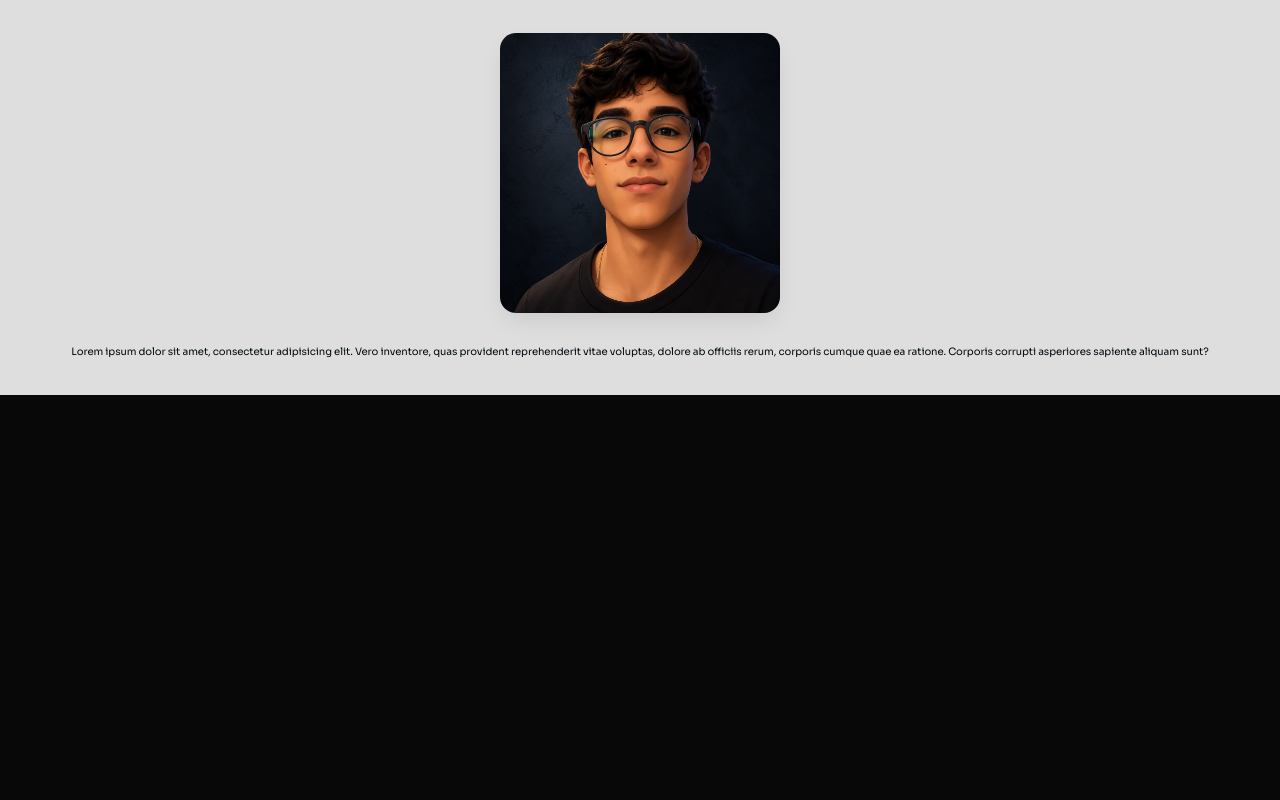
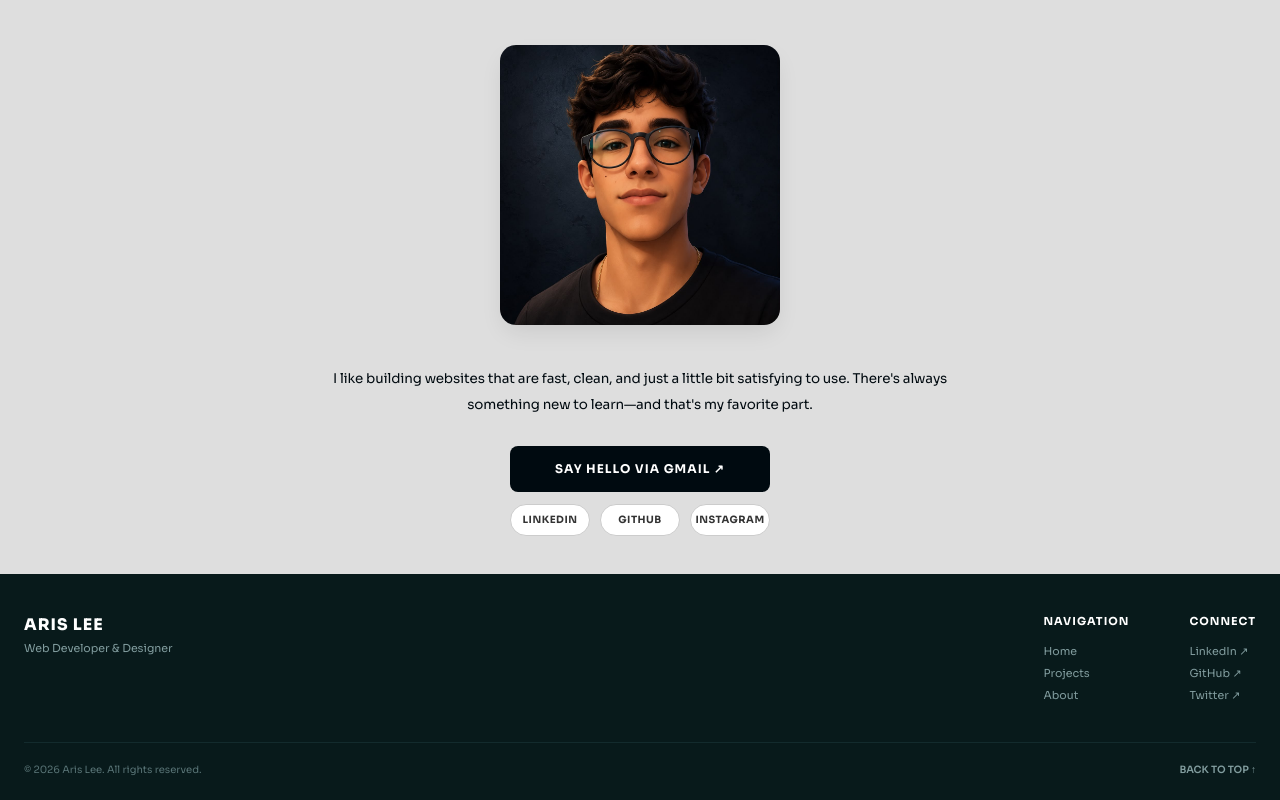
Before and after one commit to abraaogg/portfolio, a React (Vite) app: page / in a window 1280 px wide. Shown: the part 1965-2765 px from the top of the page. Before the commit the page ends 2360 px from the top, so only its background shows below. Built offline with nearby package versions, Linux system fonts and the light colour scheme.

Commit message:
portfolio

```diff
--- a/src/App.jsx
+++ b/src/App.jsx
@@ -5,6 +5,7 @@ import Home from "./components/Home";
 import Projects from "./components/Projects";
 import Skills from "./components/Skills";
 import About from "./components/About";
+import Footer from "./components/Footer";
 
 function App() {
   const [count, setCount] = useState(0);
@@ -15,6 +16,7 @@ function App() {
   <Projects/>
   <Skills/>
   <About/>
+  <Footer/>
   </>;
 }
 
--- a/src/components/About.jsx
+++ b/src/components/About.jsx
@@ -1,17 +1,55 @@
-import React from 'react'
+import React from "react";
 import "../styles/about.css";
-import profileImg from '../imgs/profile.jpeg';
+import profileImg from "../imgs/profile.jpeg";
 
 function About() {
   return (
-    <div className='about'>
-      <div className='about-container'>
+    <div className="about">
+      <div className="about-container">
         <h2>ABOUT ARIS</h2>
-        <img src={profileImg} alt='Profile Picture' />
-        <p>Lorem ipsum dolor sit amet, consectetur adipisicing elit. Vero inventore, quas provident reprehenderit vitae voluptas, dolore ab officiis rerum, corporis cumque quae ea ratione. Corporis corrupti asperiores sapiente aliquam sunt?</p>
+        <img src={profileImg} alt="Profile Picture" />
+        <p>
+          I like building websites that are fast, clean, and just a little bit
+          satisfying to use. There's always something new to learn—and that's my
+          favorite part.
+        </p>
+        <a
+          href="https://mail.google.com/mail/?view=cm&fs=1&to=abraaogrigoriog@gmail.com"
+          target="_blank"
+          rel="noopener noreferrer"
+          class="gmail-btn"
+        >
+          SAY HELLO VIA GMAIL ↗
+        </a>
+        <div className="social-pills">
+          <a
+            href="https://linkedin.com/in/yourprofile"
+            target="_blank"
+            class="social-pill"
+            id="linkedin"
+          >
+            LINKEDIN
+          </a>
+          <a
+            href="https://github.com/yourusername"
+            target="_blank"
+            class="social-pill"
+            id="github"
+          >
+            GITHUB
+          </a>
+          <a
+            href="https://x.com/yourusername"
+            target="_blank"
+            class="social-pill"
+            id="instagram"
+          >
+            INSTAGRAM
+          </a>
+        </div>
       </div>
     </div>
-  )
+  );
 }
 
-export default About
+export default About;
--- /dev/null
+++ b/src/components/Footer.jsx
@@ -0,0 +1,49 @@
+import React from 'react';
+import '../styles/footer.css';
+
+const Footer = () => {
+  const scrollToTop = () => {
+    window.scrollTo({
+      top: 0,
+      behavior: 'smooth',
+    });
+  };
+
+  return (
+    <footer className="footer">
+      <div className="footer-content">
+        {/* Brand Info */}
+        <div className="footer-brand">
+          <h3>ARIS LEE</h3>
+          <p>Web Developer & Designer</p>
+        </div>
+
+        {/* Links Section */}
+        <div className="footer-links">
+          <div className="footer-col">
+            <h4>NAVIGATION</h4>
+            <a href="#home">Home</a>
+            <a href="#projects">Projects</a>
+            <a href="#about">About</a>
+          </div>
+
+          <div className="footer-col">
+            <h4>CONNECT</h4>
+            <a href="https://linkedin.com" target="_blank" rel="noopener noreferrer">LinkedIn ↗</a>
+            <a href="https://github.com" target="_blank" rel="noopener noreferrer">GitHub ↗</a>
+            <a href="https://x.com" target="_blank" rel="noopener noreferrer">Twitter ↗</a>
+          </div>
+        </div>
+      </div>
+
+      <div className="footer-bottom">
+        <p>© {new Date().getFullYear()} Aris Lee. All rights reserved.</p>
+        <button onClick={scrollToTop} className="back-to-top">
+          BACK TO TOP ↑
+        </button>
+      </div>
+    </footer>
+  );
+};
+
+export default Footer;
--- a/src/components/Header.jsx
+++ b/src/components/Header.jsx
@@ -7,7 +7,6 @@ function Header() {
     { name: "HOME", id: "home" },
     { name: "PROJECTS", id: "projects" },
     { name: "ABOUT", id: "about" },
-    { name: "CONTACT", id: "contact" },
   ];
 
   const [menuOpen, setMenuOpen] = useState(false);
--- a/src/styles/about.css
+++ b/src/styles/about.css
@@ -9,6 +9,7 @@
   justify-content: center;
   align-items: center;
   flex-direction: column;
+  gap: 12px;
 }
 
 .about-container h2 {
@@ -38,7 +39,74 @@
   /* Layout & Spacing */
   margin: 1.5rem auto; /* Centers the block and adds vertical spacing */
   text-align: center; /* Align center (or change to 'left' for standard alignment) */
+  width: 100%;
+  max-width: 650px;
 
   /* Fine-tuning */
   letter-spacing: -0.01em; /* Slightly tighter tracking for a modern feel */
 }
+
+/* Primary Gmail Button */
+.gmail-btn {
+  display: inline-flex;
+  align-items: center;
+  justify-content: center;
+  width: 260px;
+  height: 46px;
+  background-color: var(--subtitle-color);
+  color: #ffffff;
+  font-size: 12px;
+  font-weight: 700;
+  letter-spacing: 1px;
+  text-decoration: none;
+  border-radius: 8px;
+  box-sizing: border-box;
+  transition: all 0.2s ease-in-out;
+}
+
+.gmail-btn:hover {
+  background-color: #112d2f;
+  transform: translateY(-2px);
+  box-shadow: 0 4px 12px rgba(8, 26, 27, 0.2);
+}
+
+/* Social Pills Wrapper */
+.social-pills {
+  display: flex;
+  align-items: center;
+  justify-content: center;
+  gap: 10px;
+}
+
+/* Individual Social Pill Links */
+.social-pill {
+  display: inline-flex;
+  align-items: center;
+  justify-content: center;
+  width: 80px;
+  height: 32px;
+  background-color: #ffffff;
+  color: #333333;
+  border: 1px solid #cccccc;
+  border-radius: 16px;
+  font-size: 10px;
+  font-weight: 700;
+  letter-spacing: 0.5px;
+  text-decoration: none;
+  box-sizing: border-box;
+  transition: all 0.2s ease-in-out;
+  margin-bottom: 2rem;
+}
+
+.social-pill:hover {
+  border-color: var(--subtitle-color);
+  color: var(--subtitle-color);
+  background-color: #f7f7f7;
+  transform: translateY(-1px);
+}
+
+@media (min-width: 1200px) {
+  .about-container p{
+    font-size: 1.4rem;
+  }
+}
--- /dev/null
+++ b/src/styles/footer.css
@@ -0,0 +1,111 @@
+.footer {
+  background-color: #081a1b;
+  color: #ffffff;
+  padding: 40px 24px 24px 24px; /* Cozy mobile padding */
+}
+
+.footer-content {
+  display: flex;
+  flex-direction: column; /* Stack vertically on mobile */
+  gap: 32px;
+  margin-bottom: 32px;
+}
+
+.footer-brand h3 {
+  font-size: 16px;
+  font-weight: 800;
+  letter-spacing: 1px;
+  margin: 0 0 6px 0;
+}
+
+.footer-brand p {
+  color: #819c9e;
+  font-size: 11px;
+  margin: 0;
+}
+
+.footer-links {
+  display: flex;
+  flex-direction: column; /* Stack navigation & social vertically on small mobile */
+  gap: 24px;
+}
+
+.footer-col {
+  display: flex;
+  flex-direction: column;
+  gap: 8px;
+}
+
+.footer-col h4 {
+  font-size: 11px;
+  font-weight: 700;
+  letter-spacing: 1px;
+  margin: 0 0 8px 0;
+  color: #ffffff;
+}
+
+.footer-col a {
+  color: #819c9e;
+  font-size: 11px;
+  text-decoration: none;
+  transition: color 0.2s ease;
+}
+
+.footer-col a:hover {
+  color: #ffffff;
+}
+
+.footer-bottom {
+  border-top: 1px solid #132b2d;
+  padding-top: 20px;
+  display: flex;
+  flex-direction: column-reverse; /* Put "Back to top" above copyright for thumb reach */
+  align-items: flex-start;
+  gap: 16px;
+}
+
+.footer-bottom p {
+  color: #587375;
+  font-size: 10px;
+  margin: 0;
+}
+
+.back-to-top {
+  background: none;
+  border: none;
+  color: #819c9e;
+  font-size: 10px;
+  font-weight: 600;
+  cursor: pointer;
+  padding: 0;
+  transition: color 0.2s ease;
+}
+
+.back-to-top:hover {
+  color: #ffffff;
+}
+
+@media (min-width: 768px) {
+  .site-footer {
+    padding: 50px 70px 25px 70px; /* Generous desktop padding */
+  }
+
+  .footer-content {
+    flex-direction: row; /* Side-by-side brand and links */
+    justify-content: space-between;
+    align-items: flex-start;
+    margin-bottom: 40px;
+  }
+
+  .footer-links {
+    flex-direction: row; /* Columns sit next to each other */
+    gap: 60px;
+  }
+
+  .footer-bottom {
+    flex-direction: row; /* Horizontal bottom bar */
+    justify-content: space-between;
+    align-items: center;
+    gap: 0;
+  }
+}
```
